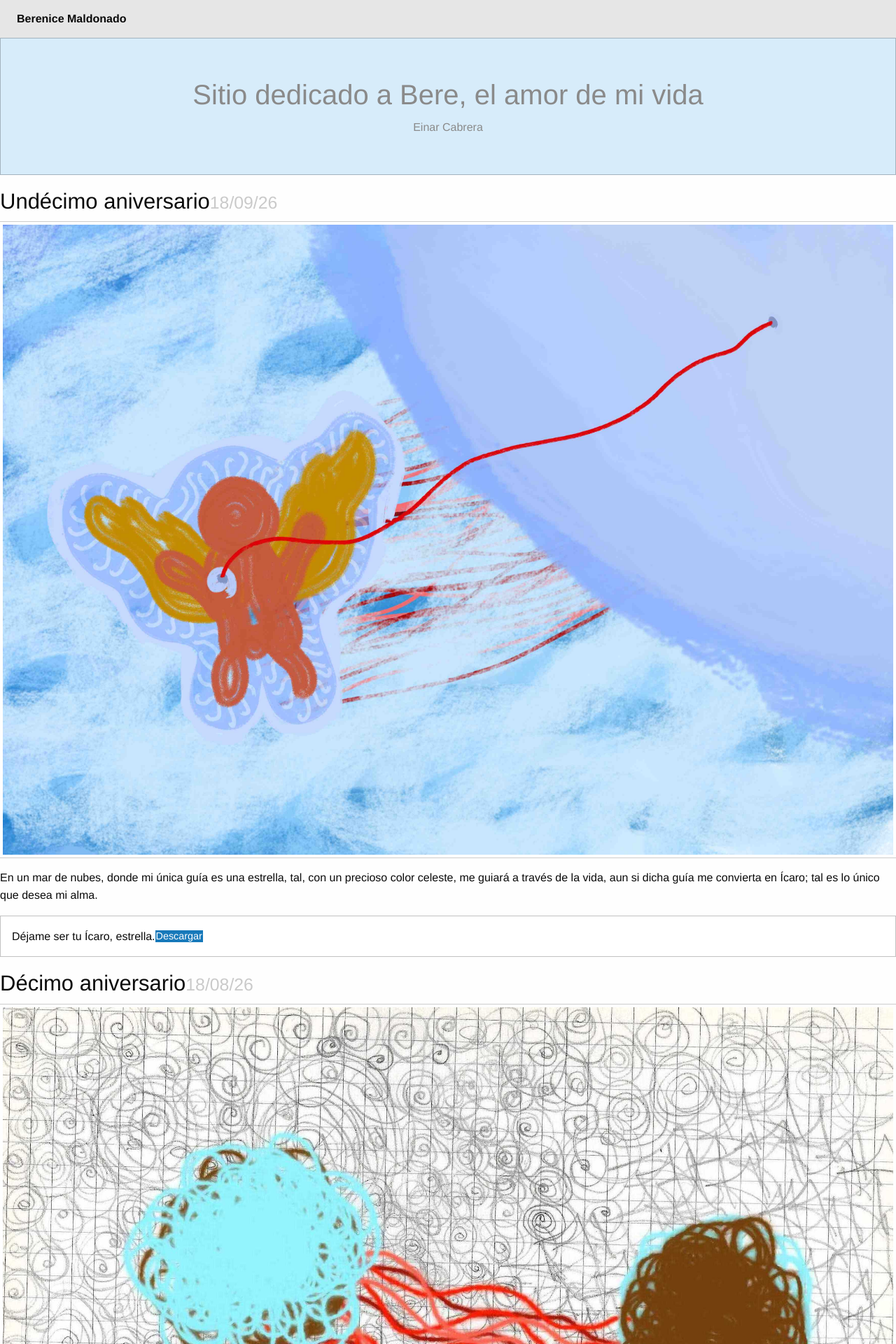
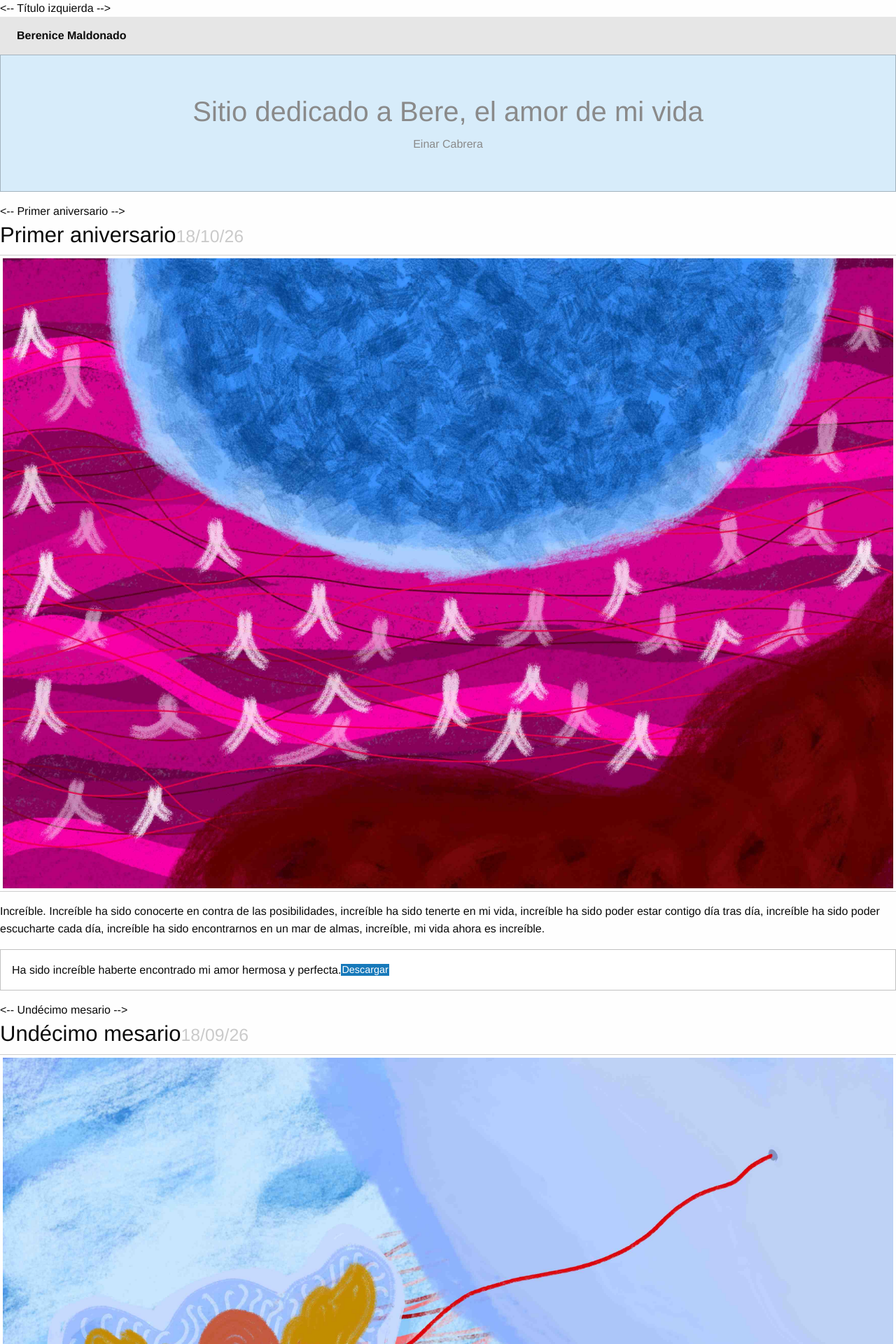
Before and after one commit to muttondoto/Website, a Flask app: template templates/Bere.html in a window 1280 px wide. Shown: the top 1920 px of the page at 70% size. Run offline with Flask 3, Linux system fonts and the light colour scheme; the template is opened without the code that fills it, so the values that code supplies are empty; some libraries are stand-ins or nearby versions.

Commit message:
primer aniversario real

```diff
--- a/templates/Bere.html
+++ b/templates/Bere.html
@@ -9,6 +9,7 @@
   </head>
   <body>
 
+	  <-- Título izquierda -->
     <div class="top-bar">
       <div class="top-bar-left">
         <ul class="menu">
@@ -24,9 +25,25 @@
       </div>
     </div>
 
+	<-- Primer aniversario -->
     <div class="row medium-8 large-7 columns">
       <div class="blog-post">
-        <h3>Undécimo aniversario<small>18/09/26</small></h3>
+        <h3>Primer aniversario<small>18/10/26</small></h3>
+        <img class="thumbnail" src="static/posibilidades.jpg">
+        <p>Increíble. Increíble ha sido conocerte en contra de las posibilidades, increíble ha sido tenerte en mi vida, increíble ha sido poder estar contigo día tras día, increíble ha sido poder escucharte cada día, increíble ha sido encontrarnos en un mar de almas, increíble, mi vida ahora es increíble.</p>
+        <div class="callout">
+          <ul class="menu simple">
+            <li>Ha sido increíble haberte encontrado mi amor hermosa y perfecta.</li>
+            <a href="http://einar.einndoto.win/downloads/posibilidades.png" class="button">Descargar</a>
+          </ul>
+        </div>
+      </div>
+      </div>
+
+	<-- Undécimo mesario -->
+    <div class="row medium-8 large-7 columns">
+      <div class="blog-post">
+        <h3>Undécimo mesario<small>18/09/26</small></h3>
         <img class="thumbnail" src="static/Icaro.jpg">
         <p>En un mar de nubes, donde mi única guía es una estrella, tal, con un precioso color celeste, me guiará a través de la vida, aun si dicha guía me convierta en Ícaro; tal es lo único que desea mi alma.</p>
         <div class="callout">
@@ -38,20 +55,23 @@
       </div>
       </div>
 
+	<-- Décimo mesario -->
     <div class="row medium-8 large-7 columns">
       <div class="blog-post">
-        <h3>Décimo aniversario<small>18/08/26</small></h3>
+        <h3>Décimo mesario<small>18/08/26</small></h3>
         <img class="thumbnail" src="static/almas.jpg">
         <p>Bere perfecta, poder conocerte ha sido lo mejor que me ha pasado; tengo el anhelo de conocerte completamente, Bere preciosa, deseo saber todo lo que pasa en tu cabecita, deseo hacerte sumamente feliz, mi amor hermosa, quiero saber todos tus deseos, sueños, gustos y anhelos; poder ser parte de tu vida se siente extremadamente bien, Bere perfecta, y por tanto, hacerte feliz es mi mayor anhelo. Deseo verte sonreír todo el tiempo, mi vida hermosa; deseo permanecer a tu lado y conocer tu alma.</p>
         <div class="callout">
           <ul class="menu simple">
             <li>Permíteme conocer tu alma, mi amor hermosa.</li>
-            <a href="http://einar.einndoto.win/downloads/almas.png" class="button">Descargar</a>
+            <!-- TODO corregir original [almas.png] -->
+            <!-- <a href="http://einar.einndoto.win/downloads/almas.png" class="button">Descargar</a> -->
           </ul>
         </div>
       </div>
       </div>
 
+	<-- Feliz cumpleaños, Bere perfecta! -->
     <div class="row medium-8 large-7 columns">
       <div class="blog-post">
         <h3>¡Feliz cumpleaños, Bere perfecta!<small>23/07/26</small></h3>
@@ -65,9 +85,10 @@
       </div>
 
 
+	<-- Noveno mesario -->
     <div class="row medium-8 large-7 columns">
       <div class="blog-post">
-        <h3>Noveno aniversario<small>18/07/26</small></h3>
+        <h3>Noveno mesario<small>18/07/26</small></h3>
         <img class="thumbnail" src="static/eternidad.png">
         <p>Una eternidad contigo.
 Lo que más anhelo en esta vida es pasar una eternidad a tu lado, mi amor hermosa; eres todo lo que quiero, mi amor hermosa; pasar una eternidad a tu lado es mi mayor deseo, algo en lo que no puedo dejar de pensar. Necesito permanecer a tu lado al menos una eternidad, una eternidad escuchándote reír, una eternidad viendo tus ojitos preciosos, una eternidad para apreciar lo preciosa que eres, Berenice. Necesito una eternidad.</p>
@@ -80,9 +101,10 @@ Lo que más anhelo en esta vida es pasar una eternidad a tu lado, mi amor hermos
       </div>
       </div>
 
+	<-- Octavo mesario  -->
     <div class="row medium-8 large-7 columns">
       <div class="blog-post">
-        <h3>Octavo aniversario <small>18/06/26</small></h3>
+        <h3>Octavo mesario <small>18/06/26</small></h3>
         <img class="thumbnail" src="static/BERe_.jpg">
         <p>BERe hermosa, poder escucharte estos meses ha sido de salvación para mí; no tienes una idea de lo mucho que me alegra poder escucharte. Me has hecho sumamente feliz, mi amor hermosa perfecta; tenerte en mi vida ha sido mi salvación. Tienes una voz extremadamente dulce, mi vida; no he dejado de pensar en lo afortunado que soy de tenerte, BERe perfecta, eres increíblemente dulce.</p>
         <div class="callout">
@@ -95,9 +117,10 @@ Lo que más anhelo en esta vida es pasar una eternidad a tu lado, mi amor hermos
       </div>
 
 
+	<-- Sexto mesario  -->
     <div class="row medium-8 large-7 columns">
       <div class="blog-post">
-        <h3>Sexto aniversario <small>18/04/26</small></h3>
+        <h3>Sexto mesario <small>18/04/26</small></h3>
         <img class="thumbnail" src="static/Mar_de_incertidumbre.jpg">
         <p>En un mar de incertidumbre, donde estar a tu lado es lo único que calma al inclemente mar que ha sido mi vida, agradezco muchísimo tenerte en mi vida; agradezco demasiado al inclemente mar lo bueno que ha sido conmigo al permitirme conocerte; agradezco al mar por permitirnos navegar juntos. </p>
         <div class="callout">
@@ -109,6 +132,7 @@ Lo que más anhelo en esta vida es pasar una eternidad a tu lado, mi amor hermos
       </div>
       </div>
 
+	<-- Un único postulado  -->
       <hr>
 
       <div class="row medium-8 large-7 columns">
@@ -124,9 +148,10 @@ Lo que más anhelo en esta vida es pasar una eternidad a tu lado, mi amor hermos
       <hr>
 
 
+	<-- Quinto mesario  -->
     <div class="row medium-8 large-7 columns">
       <div class="blog-post">
-        <h3>Quinto aniversario <small>18/03/26</small></h3>
+        <h3>Quinto mesario <small>18/03/26</small></h3>
         <img class="thumbnail" src="static/LucerosComoFaros.jpg">
         <p>Mi mundo es abrumador, cientos de cosas en las que pensar, cientos de cosas por hacer, cada una de ellas más absurda que la anterior.
 Desde hace años no dejo de preguntarme cada noche qué es lo que realmente es virtuoso, hasta que te conocí. En cada ocasión que miraba tus ojitos, me quedé hipnotizado; no había cosa más impresionante que el brillo de tus ojos. Cada vez que sonríes, ese brillo me paraliza; todo se vuelve banal cada vez que miro esos ojos preciosos. No he dejado de pensar en tus ojos preciosos como luceros; luceros como faros que guían mi felicidad. A diferencia de un faro tradicional, no hay cosa que desee más que estrellarme en las costas de tus labios, bañarme en tus aguas, embriagarme en tus playas, esparcirme en tus arenas. Bere, tú guías mi felicidad desde ahora.</p>
@@ -139,9 +164,10 @@ Desde hace años no dejo de preguntarme cada noche qué es lo que realmente es v
       </div>
       </div>
 
+	<-- Tercer mesario   -->
      <div class="row medium-8 large-7 columns">
       <div class="blog-post">
-        <h3>Tercer Aniversario  <small>18/01/26</small></h3>
+        <h3>Tercer mesario  <small>18/01/26</small></h3>
         <img class="thumbnail" src="static/kitties.png">
         <p>Sé que me repito mucho, pero me es imposible parar de recordarte que estoy obsesionado contigo. Deseo todo de ti mi amor, todo el tiempo, no hay momento en el que no estés en mi cabecita, ojalá pudieras salir de ella para poder abrazarte y besarte, mientras escribo esto es lo único que quiero. Escribo esto para recordar lo que pienso en este momento, yo sé que es solo una fecha, pero me sigue pareciendo increíble esto, Bere, yo muero por ti, moría por ti y estoy seguro de que moriré por ti, no imagino mi vida de otra forma. Espero puedas entender mi sinceridad, Bere hermosa, deseo saber todo lo que piensas, deseo conocer cada parte de ti, muero por ti, no tienes una idea de lo mucho que te amo Bere.</p>
          <!-- <audio controls><source src="static/TLOZ.ogg" type="audio/ogg"> </audio> -->
```
Also changed, not shown: static/posibilidades.jpg (added), 1 other file.
